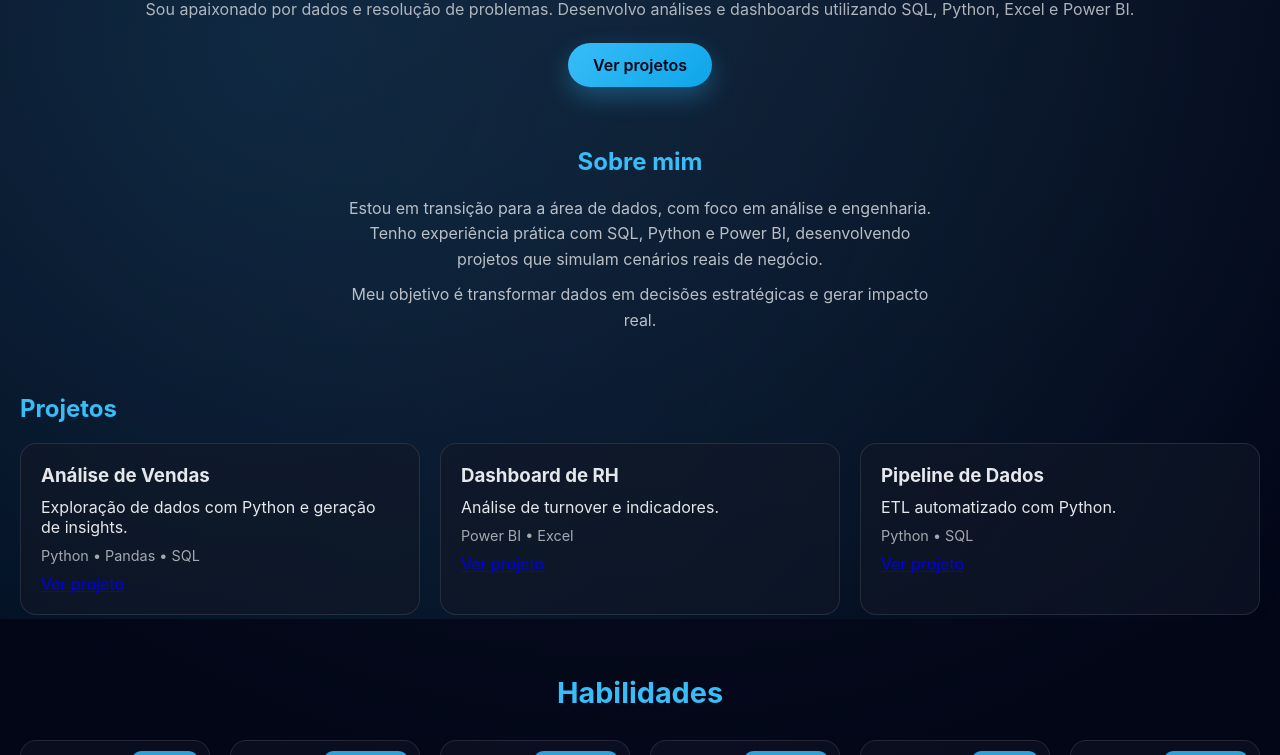
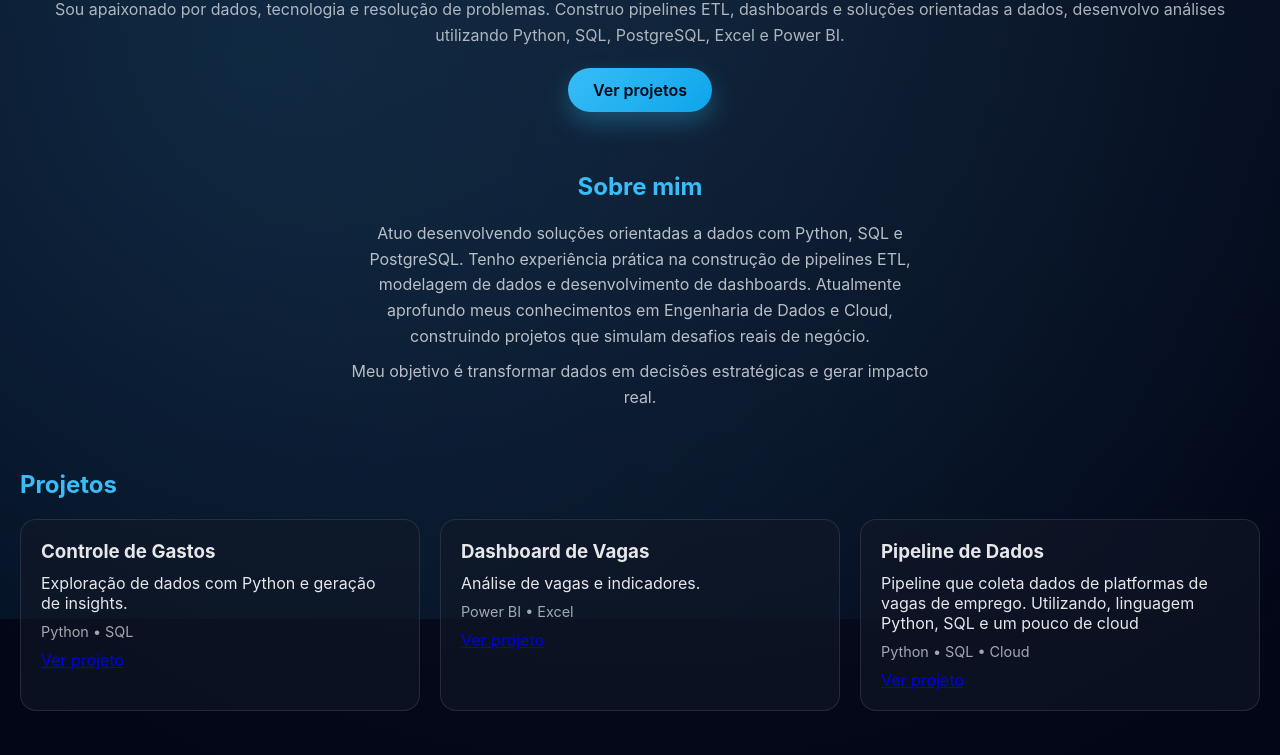
Before and after one commit to Willian-Cruz/Willian-Cruz.github.io, a plain HTML site: page index.html in a window 1280 px wide. Shown: the part 181-936 px from the top of the page. Drawn offline with Linux system fonts and the light colour scheme.

Commit message:
Atualizando links e "sobre mim"

```diff
--- a/index.html
+++ b/index.html
@@ -25,10 +25,10 @@
 
 <!-- HERO -->
 <section class="hero">
-  <h2>Analista de Dados focado em gerar impacto com dados</h2>
+  <h2>Analista e Engenheiro de Dados Júnior</h2>
   <p>
-    Sou apaixonado por dados e resolução de problemas.
-    Desenvolvo análises e dashboards utilizando SQL, Python, Excel e Power BI.
+    Sou apaixonado por dados, tecnologia e resolução de problemas.
+    Construo pipelines ETL, dashboards e soluções orientadas a dados, desenvolvo análises utilizando Python, SQL, PostgreSQL, Excel e Power BI.
   </p>
   <a href="#projects" class="btn">Ver projetos</a>
 </section>
@@ -38,9 +38,9 @@
 <section class="about">
   <h2>Sobre mim</h2>
   <p>
-    Estou em transição para a área de dados, com foco em análise e engenharia.
-    Tenho experiência prática com SQL, Python e Power BI, desenvolvendo projetos
-    que simulam cenários reais de negócio.
+    Atuo desenvolvendo soluções orientadas a dados com Python, SQL e PostgreSQL.
+    Tenho experiência prática na construção de pipelines ETL, modelagem de dados e desenvolvimento de dashboards.
+    Atualmente aprofundo meus conhecimentos em Engenharia de Dados e Cloud, construindo projetos que simulam desafios reais de negócio.
   </p>
 
   <p>
@@ -55,24 +55,24 @@
   <div class="projects-grid">
 
     <div class="project-card">
-      <h3>Análise de Vendas</h3>
+      <h3>Controle de Gastos</h3>
       <p>Exploração de dados com Python e geração de insights.</p>
-      <span>Python • Pandas • SQL</span>
-      <a href="#">Ver projeto</a>
+      <span>Python • SQL</span>
+      <a href="https://github.com/Willian-Cruz/controleGastos" target="_blank">Ver projeto</a>
     </div>
 
     <div class="project-card">
-      <h3>Dashboard de RH</h3>
-      <p>Análise de turnover e indicadores.</p>
+      <h3>Dashboard de Vagas</h3>
+      <p>Análise de vagas e indicadores.</p>
       <span>Power BI • Excel</span>
       <a href="#">Ver projeto</a>
     </div>
 
     <div class="project-card">
       <h3>Pipeline de Dados</h3>
-      <p>ETL automatizado com Python.</p>
-      <span>Python • SQL</span>
-      <a href="#">Ver projeto</a>
+      <p>Pipeline que coleta dados de platformas de vagas de emprego. Utilizando, linguagem Python, SQL e um pouco de cloud</p>
+      <span>Python • SQL • Cloud</span>
+      <a href="https://github.com/Willian-Cruz/hub_vagas" target="_blank">Ver projeto</a>
     </div>
 
   </div>
```
